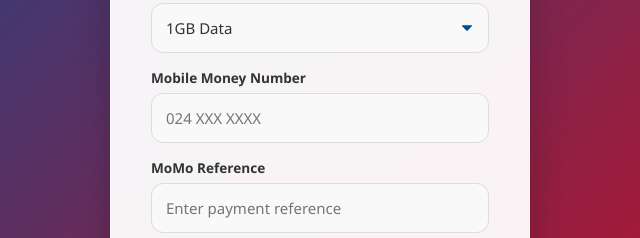
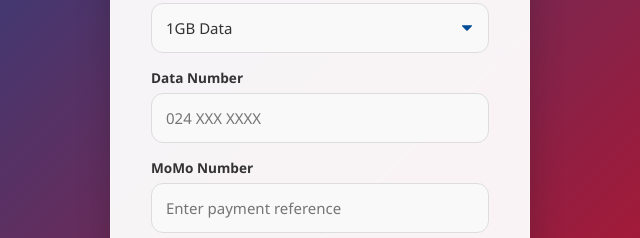
Before and after one commit to SynglesLab/MK-Data-Site, a plain HTML site: page index.html in a window 1280 px wide. Shown: the part 291-529 px from the top of the page, 320-960 px from the left. Drawn offline with Linux system fonts and the light colour scheme.

Commit message:
index.html

```diff
--- a/index.html
+++ b/index.html
@@ -29,10 +29,10 @@
             <!-- Bundles will be populated automatically by script.js -->
         </select>
 
-        <label for="phone">Mobile Money Number</label>
+        <label for="phone">Data Number</label>
         <input type="tel" id="phone" placeholder="024 XXX XXXX" required>
 
-        <label for="reference">MoMo Reference</label>
+        <label for="reference">MoMo Number</label>
         <input type="text" id="reference" placeholder="Enter payment reference" required>
 
         <button type="submit">Submit Order</button>
```
